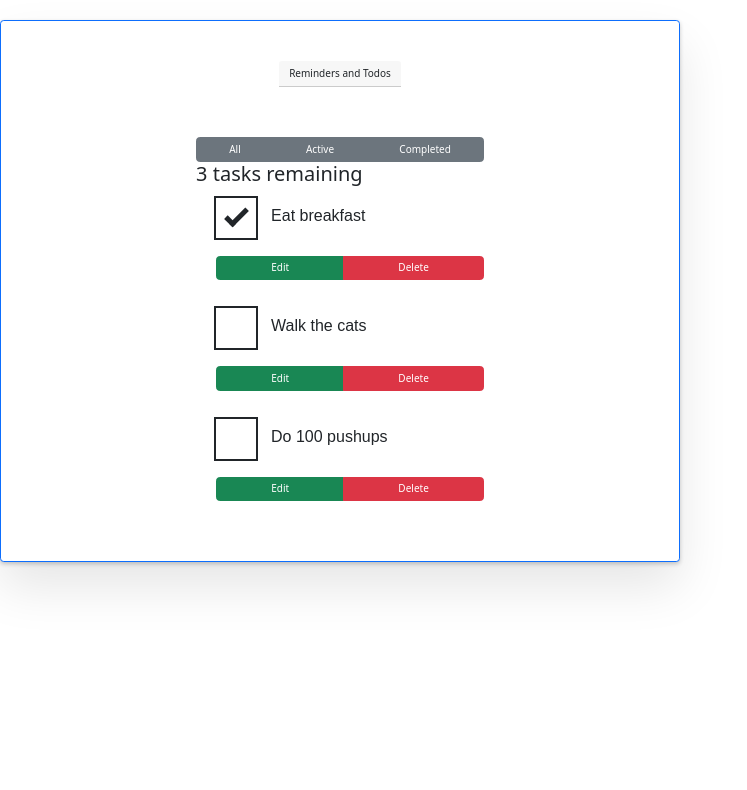
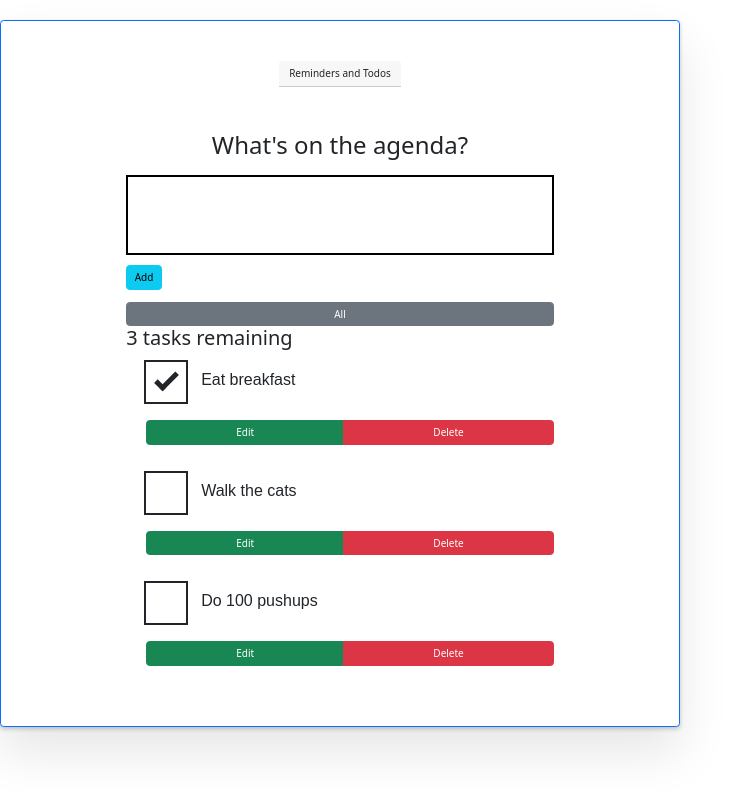
Before and after one commit to smcconaha/reminder-list, a React (Create React App) app in the folder to-do/: page / in a window 1280 px wide. Shown: the top 790 px of the page, without its empty margins (0-747 px from the left). Built offline with nearby package versions, Linux system fonts and the light colour scheme.

Commit message:
Adedd basic filter buttons to the filter component

```diff
--- a/to-do/src/App.js
+++ b/to-do/src/App.js
@@ -2,6 +2,8 @@ import React from "react";
 import "./../node_modules/bootstrap/dist/css/bootstrap.min.css";
 import "./../node_modules/bootstrap/dist/js/bootstrap.min.js";
 import Todo from "./components/Todo";
+import Form from "./components/Form";
+import Filter from "./components/Filter";
 
 function App(props) {
   //retrieve tasks from index.js, loop thru data with map and return todo component for each while passing props to Todo component
@@ -12,23 +14,9 @@ function App(props) {
     <div className="card border-primary mb-3 todoapp stack-large">
       <div className="card-header">Reminders and Todos</div>
       <div className="card-body">
-
+          <Form />
           <div className="filters btn-group stack-exception">
-            <button type="button" className="btn btn-secondary" aria-pressed="true">
-              <span className="visually-hidden">Show </span>
-              <span>all</span>
-              <span className="visually-hidden"> tasks</span>
-            </button>
-            <button type="button" className="btn btn-secondary" aria-pressed="false">
-              <span className="visually-hidden">Show </span>
-              <span>Active</span>
-              <span className="visually-hidden"> tasks</span>
-            </button>
-            <button type="button" className="btn btn-secondary" aria-pressed="false">
-              <span className="visually-hidden">Show </span>
-              <span>Completed</span>
-              <span className="visually-hidden"> tasks</span>
-            </button>
+            <Filter />
           </div>
           <h2 className="card-title" id="list-heading">
             3 tasks remaining
--- a/to-do/src/components/Filter.js
+++ b/to-do/src/components/Filter.js
@@ -1,6 +1,12 @@
 import React from "react";
 
 function Filter(props) {
-
+    return (
+    <button type="button" className="btn btn-secondary" aria-pressed="true">
+        <span className="visually-hidden">Show </span>
+        <span>all</span>
+        <span className="visually-hidden"> tasks</span>
+    </button>
+    )
 }
 export default Filter;
```
